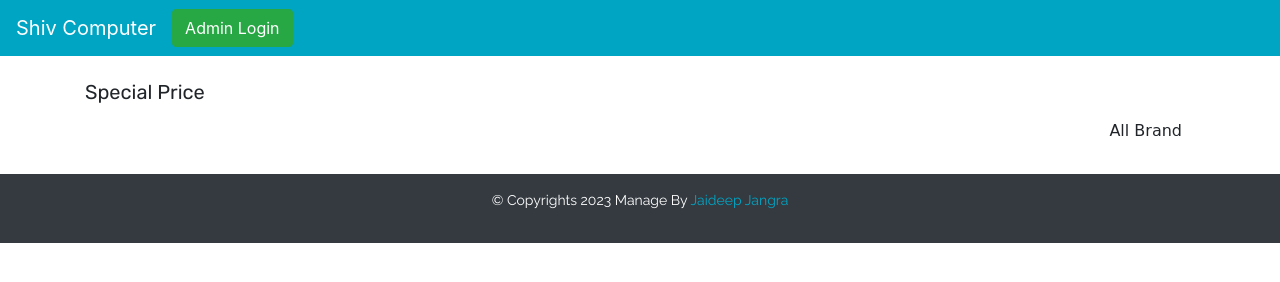
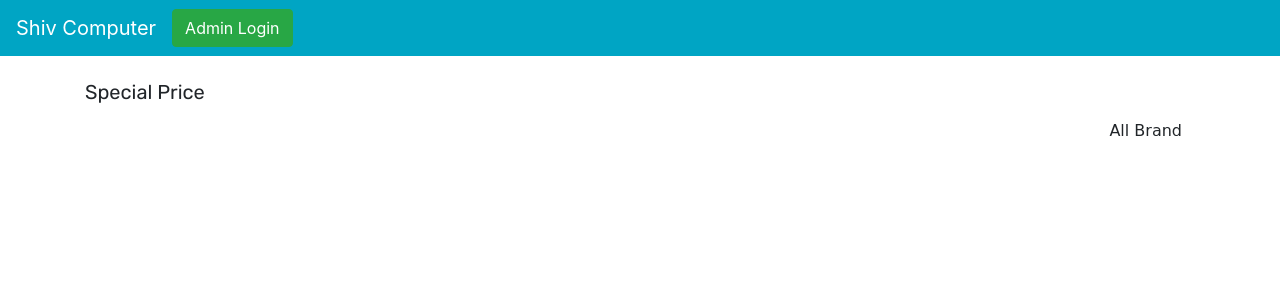
Before and after one commit to Pankajpensia/shivcomputer.github.io, a plain HTML site: page index.html in a window 1280 px wide. Drawn offline with nearby package versions, Linux system fonts and the light colour scheme; no server answers; a web font is replaced by a local one.

Commit message:
Update index.html

```diff
--- a/index.html
+++ b/index.html
@@ -92,9 +92,7 @@
 
     <!-- start #footer -->
 
-        <div class="copyright text-center bg-dark text-white py-3">
-          <p class="font-rale font-size-14">&copy; Copyrights 2023 Manage By	<a href="#" class="color-second">Jaideep Jangra</a></p>
-        </div>
+
     <!-- !start #footer -->
 
     <script src="https://code.jquery.com/jquery-3.4.1.slim.min.js" integrity="sha384-J6qa4849blE2+poT4WnyKhv5vZF5SrPo0iEjwBvKU7imGFAV0wwj1yYfoRSJoZ+n" crossorigin="anonymous"></script>
```
